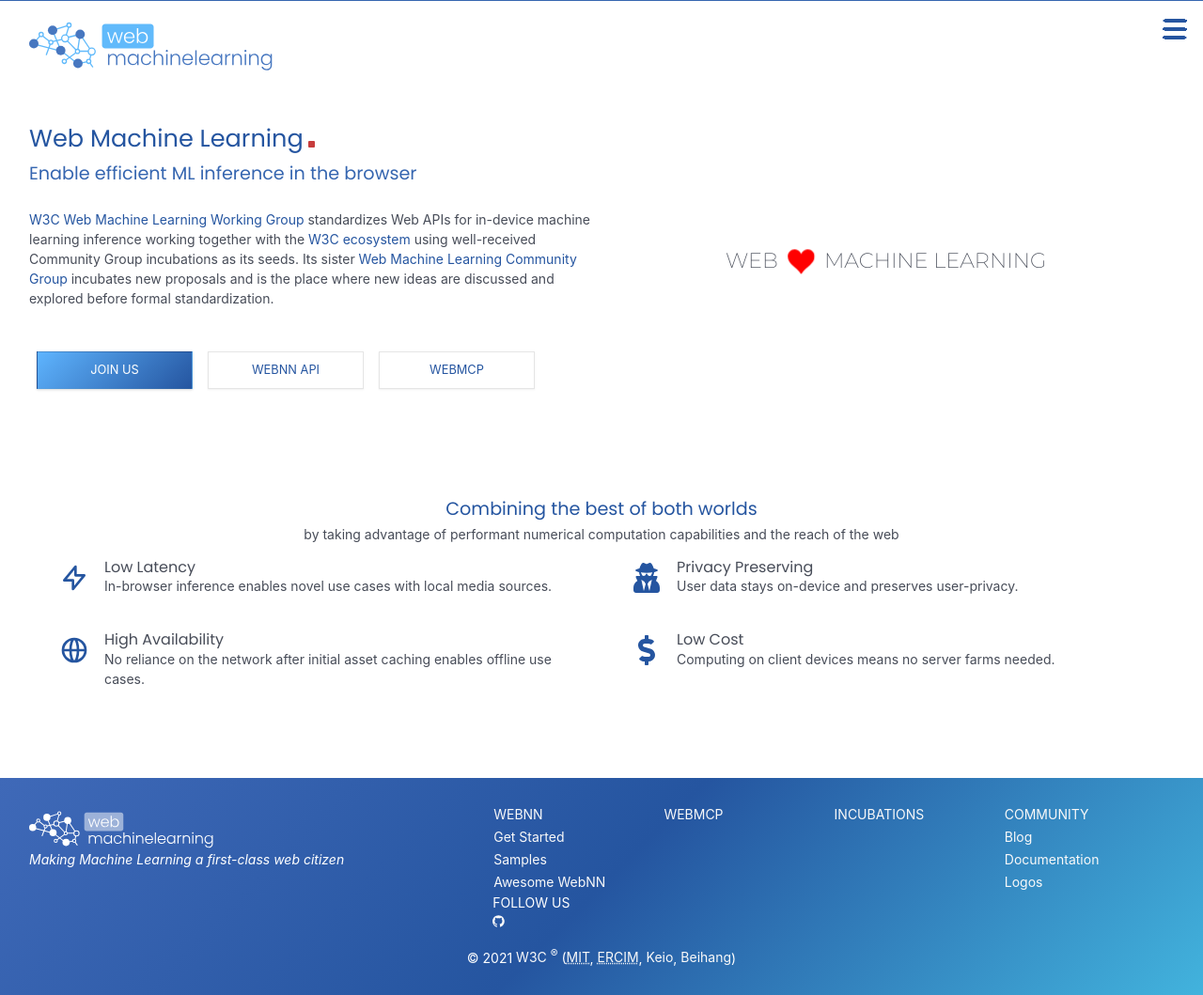
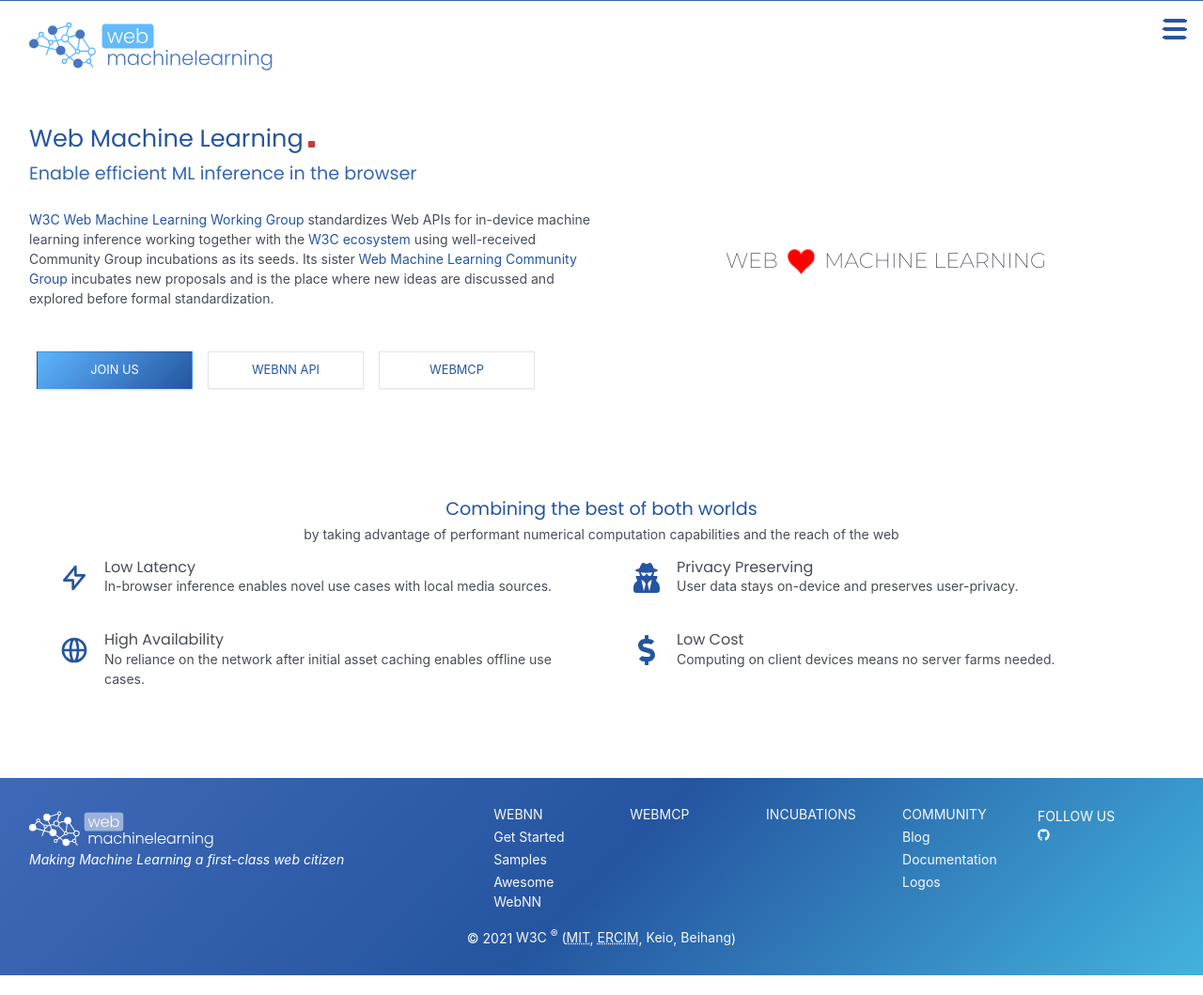
Before and after one commit to webmachinelearning/webmachinelearning.github.io, a Jekyll site: the page built from index.md, in a window 1280 px wide. Shown: the whole page at 94% size. Built offline with Jekyll 4.4.1, drawn with Linux system fonts in a browser that asks for light colours; after the commit the page ends 1038 px from its top, so only the background shows below that.

Commit message:
Restore Follow Us column in expanded footer navigation

```diff
--- a/_sass/minima/_layout.scss
+++ b/_sass/minima/_layout.scss
@@ -64,11 +64,11 @@
 
 .footer_menu {
   display: grid;
-  grid-template-columns: 1fr 1fr 1fr 1fr;
+  grid-template-columns: 1fr 1fr 1fr 1fr 1fr;
   grid-template-rows: 1fr;
   gap: 0px 0px;
   grid-template-areas:
-    ". . . .";
+    ". . . . .";
 }
 
 .footer_menu  ul {
@@ -163,13 +163,6 @@
   .footer-col-3 {
     width:         calc(100% - (#{$spacing-unit} / 2));
   }
-}
-
-@include media-query($on-palm) {
-  .footer-col {
-    float: none;
-    width:         calc(100% - (#{$spacing-unit} / 2));
-  }
 
   .footer_menu {
     display: grid;
@@ -182,6 +175,13 @@
 
   .footer_menu ul {
     margin: 4px 0 12px 0;
+  }
+}
+
+@include media-query($on-palm) {
+  .footer-col {
+    float: none;
+    width:         calc(100% - (#{$spacing-unit} / 2));
   }
 
   .nav-grid {
```
